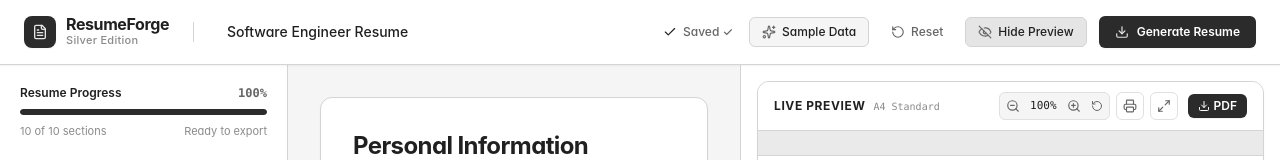
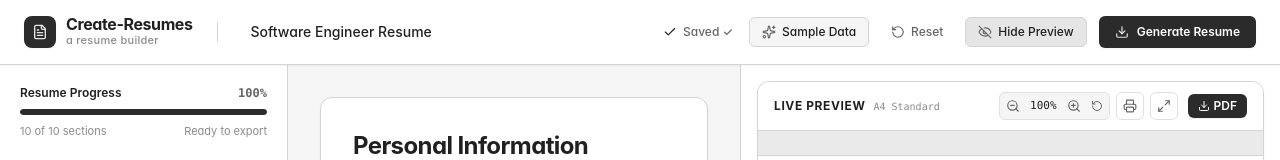
Before and after one commit to Gitanuj993/create-resume-ui, a React (Vite) app: page / in a window 1280 px wide. Shown: the top 160 px of the page. Built offline with nearby package versions, Linux system fonts and the light colour scheme.

Commit message:
change logo name to create-resumes

```diff
--- a/src/components/Header.tsx
+++ b/src/components/Header.tsx
@@ -44,10 +44,10 @@ export const Header: React.FC<HeaderProps> = ({
             </div>
             <div className="flex flex-col">
               <span className="text-base font-bold tracking-tight text-[#202020] leading-none">
-                ResumeForge
+                Create-Resumes
               </span>
               <span className="text-[11px] text-[#8A8A8A] font-medium tracking-wide">
-                Silver Edition
+                a resume builder
               </span>
             </div>
           </div>
```
